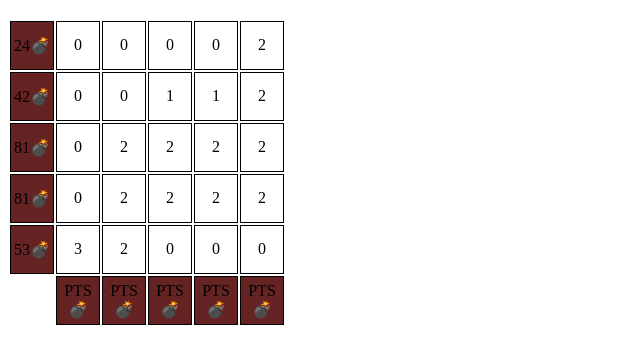
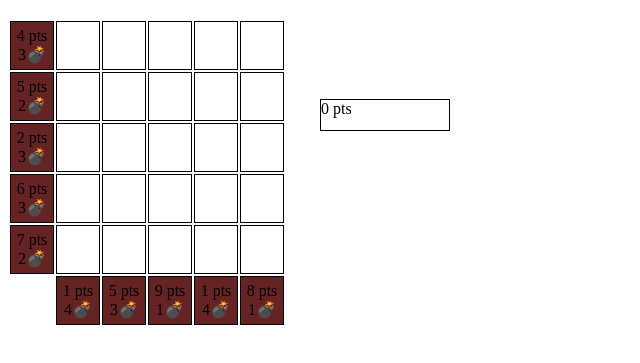
Before and after one commit to baknott/bombataille, a plain HTML site: page index.html in a window 1280 px wide. Shown: the part 61-424 px from the top of the page, without its empty margins (0-640 px from the left). Drawn offline with Linux system fonts and the light colour scheme.

Commit message:
Grille + cumul des pts ok, affichage brut

```diff
--- a/index.html
+++ b/index.html
@@ -11,7 +11,10 @@
     <header>
         <h1>Bombataille</h1>
     </header>
-    <script src="script.js"></script>
+    <section>
+        <script src="script.js"></script>
+    </section>
+
 
 
 </body>
--- a/script.js
+++ b/script.js
@@ -1,12 +1,19 @@
 document.addEventListener("DOMContentLoaded", function() {
-    // Création d'un tableau
+    // génération de la grille  de jeu
     var tableau = document.createElement("table");
-
-    const GenerateurPoints = ()=>{
+    var compteur = document.createElement("div");
+    var cumul = 0
+    compteur.textContent = cumul +' pts ';
+    compteur.className = "compteur";
+    var arrays = {};
+    for (let i = 1; i < 6; i++) {
+        arrays['array' + i] = [];
+    }
+    const PointsGenerator = ()=>{
         var Gpoints = Math.floor(Math.random() * (8 - 2 + 1)) + 2;
         return Gpoints
     }
-    const GenerateurBombes = (points)=>{
+    const BombsGenerator = (points)=>{
 
         if(points == 3){
         var Gbombes = Math.floor(Math.random() * (4 - 2 + 1)) + 2;
@@ -19,10 +26,9 @@ document.addEventListener("DOMContentLoaded", function() {
         }
         return Gbombes
     }
-
     const FillCell =(points, bombes)=>{
-       // var points = GenerateurPoints()
-        //var bombes = GenerateurBombes(points)
+       // var points = PointsGenerator()
+        //var bombes = BombsGenerator(points)
         var arrayCell = [];
         for(var b = 0; b < bombes;b++){
             arrayCell.push('0')
@@ -116,25 +122,31 @@ document.addEventListener("DOMContentLoaded", function() {
             }
         }
         arrayCell.sort((a, b) => 0.5 - Math.random());
-        //console.log('formule bombe 3 a 4 :' + Math.floor(Math.random() * ((4 - 3 + 1)) + 3) )
-        //console.log('randomizer:' + randomizer)
-        //console.log('points:' + points)
-        //console.log('bombes:'+ bombes)
-        //console.log(arrayCell)
         return arrayCell
     }
-
-
-    //Problème : génère un 2.1 +2.2 + 3.1 + 7.3 +8.3 erroné
-
-
-
-
+    const ShowBomb = (value)=>{
+        if(value == 0){
+            return "💣"
+        }else{
+            return value
+        }
+    }
+    const Botlane =(anArray)=>{
+        pointsBot = anArray.reduce(function(a, b) {
+                return a + b;
+            }, 0);
+        if(anArray[k] == 0){
+            bombesBot++
+        }
+    }
+    const MajCompteur =()=>{
+        compteur.textContent = cumul + ' pts ';
+    }
 
     for (var i = 0; i < 6; i++) {
         var ligne = document.createElement("tr");
-        var points = GenerateurPoints();
-        var bombes = GenerateurBombes(points);
+        var points = PointsGenerator();
+        var bombes = BombsGenerator(points);
         var arrayCell = FillCell(points, bombes);
         if(i != 5){
             for (var j = 0; j < 6; j++) {
@@ -142,7 +154,7 @@ document.addEventListener("DOMContentLoaded", function() {
                 if(j == 0){
                     var cellule = document.createElement("td");
                     // Générer aléatoirement le nombre de bombes entre 1 et 4
-                    cellule.textContent = points + bombes.toString() +"💣";
+                    cellule.textContent = points +' pts '+ bombes.toString() +"💣";
                     cellule.className = "indice";
                     cellule.id = `points${i}`
                     ligne.appendChild(cellule);
@@ -150,33 +162,73 @@ document.addEventListener("DOMContentLoaded", function() {
                     var cellule = document.createElement("td");
                     cellule.className = "card";
                     cellule.value = arrayCell[(j-1)];
-                    cellule.textContent = cellule.value
+                    cellule.textContent = ShowBomb(cellule.value)
                     ligne.appendChild(cellule);
                     cellule.addEventListener("click", function() {
                         // Changer la couleur de la cellule lorsqu'elle est cliquée
-                        this.style.backgroundColor = "lightblue";
-                        this.value = 1;
+                        this.style.fontSize = "20px"
+                        this.style.backgroundColor = "rgb(253, 255, 131)"
+                        var alertBomb = parseInt(this.value)
+                        console.log(alertBomb)
+                        if(alertBomb === 0){
+                            alert('PERDU')
+                            location.reload()
+                        }else{
+                            if(cumul == 0){
+                                cumul +=alertBomb
+                            }else{
+                                cumul = cumul*alertBomb
+                            }
+                            MajCompteur()
+                        }
                     });
+                }
+                if(j == 0){
+                    arrays.array1.push(parseInt(arrayCell[0]))
+                }else if(j == 1){
+                    arrays.array2.push(parseInt(arrayCell[1]))
+                }else if(j == 2){
+                    arrays.array3.push(parseInt(arrayCell[2]))
+                }else if(j == 3){
+                    arrays.array4.push(parseInt(arrayCell[3]))
+                }else if(j == 4){
+                    arrays.array5.push(parseInt(arrayCell[4]))
                 }
             }
         }else{
             for (var j = 0; j < 6; j++) {
+                var pointsBot = 0
+                var bombesBot = 0
                 if(j==0){
                     var cellule = document.createElement("td");
                     cellule.className = "vide";
                     ligne.appendChild(cellule);
                 }else{
                     var cellule = document.createElement("td");
-                    cellule.textContent = "PTS" + "💣";
+                    for (var k = 0; k < 6; k++){
+                        if(j == 1){
+                            Botlane(arrays.array1)
+                        }else if(j == 2){
+                            Botlane(arrays.array2)
+                        }else if(j == 3){
+                            Botlane(arrays.array3)
+                        }else if(j == 4){
+                            Botlane(arrays.array4)
+                        }else if(j == 5){
+                            Botlane(arrays.array5)
+                        }
+                    }
+                    cellule.textContent = pointsBot +' pts '+ bombesBot.toString() +"💣";
                     cellule.className = "indice";
                     ligne.appendChild(cellule);
                 }
             }
         }
+        tableau.appendChild(ligne);
+    }
+    document.body.appendChild(tableau);
+
+    document.body.appendChild(compteur);
 
 
-        tableau.appendChild(ligne);
-    }
-
-    document.body.appendChild(tableau);
 });
--- a/styles.scss
+++ b/styles.scss
@@ -5,8 +5,12 @@ td{
     text-align: center;
 
 }
-.card:hover{
+.card{
+    font-size: 0px;
+
+    &:hover{
         cursor: pointer;
+}
 }
 .indice{
     background-color: rgb(102, 35, 35);
@@ -14,3 +18,11 @@ td{
 .vide{
     border: none;
 }
+.compteur{
+    position: absolute;
+    top: 20%;
+    left: 25%;
+    border: 1px solid black;
+    width: 10%;
+    height: 30px;
+}
```
Also changed, not shown: styles.css, 1 other file.
